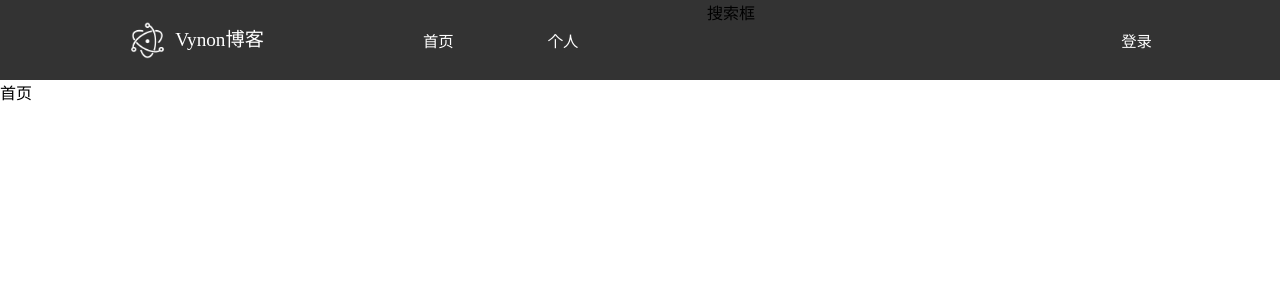
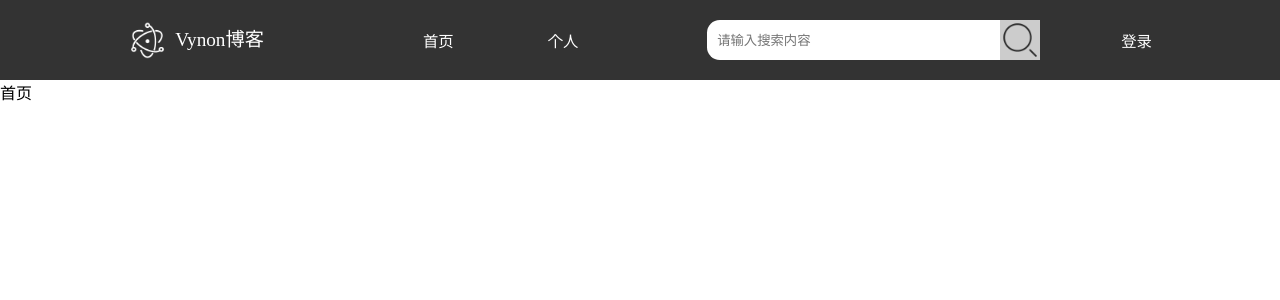
Before and after one commit to NanluQingshi/VynoBlog, a Vue app: page /home in a window 1280 px wide. Shown: the top 300 px of the page. Built offline with nearby package versions, Linux system fonts and the light colour scheme.

Commit message:
封装搜索框组件-页面结构和样式

```diff
--- a/src/components/Search.vue
+++ b/src/components/Search.vue
@@ -1,18 +1,65 @@
 <!--
  * @Author: nlqs
  * @Date: 2024-05-25 22:21:50
- * @Description:
+ * @Description: 搜索框组件
 -->
 <script setup>
+import { ref } from 'vue'
+
+// 搜索内容
+const content = ref('')
 </script>
 
 <template>
-  <div>搜索框</div>
+  <div class="search">
+    <input
+      type="text"
+      placeholder="请输入搜索内容"
+      v-model.trim="content"
+    >
+
+    <div class="img">
+      <img src="@/assets/search.png" alt="" @click="doSearch">
+    </div>
+  </div>
 </template>
 
 <style lang="less" scoped>
-div {
+.search {
+  position: relative;
+  display: flex;
+  align-items: center;
   width: 26vw;
   height: 100%;
+
+  input {
+    padding-left: 0.8vw;
+    width: 100%;
+    height: 5vh;
+    // 移除元素的默认外边框
+    outline: none;
+    border: none;
+    border-radius: 1vw 0 0 1vw;
+    transition: .6s;
+
+    &:focus {
+      font-size: 1vw;
+      box-shadow: 0 0 5px 5px rgba(200, 233, 224, 0.34);
+    }
+  }
+
+  .img {
+    position: absolute;
+    right: 0;
+    height: 5vh;
+    width: 5vh;
+    background-color: #ccc;
+    cursor: pointer;
+
+    img {
+      width: 100%;
+      height: 100%;
+    }
+  }
 }
 </style>
```
Also changed, not shown: src/assets/search.png (renamed from src/assets/搜索.png).
